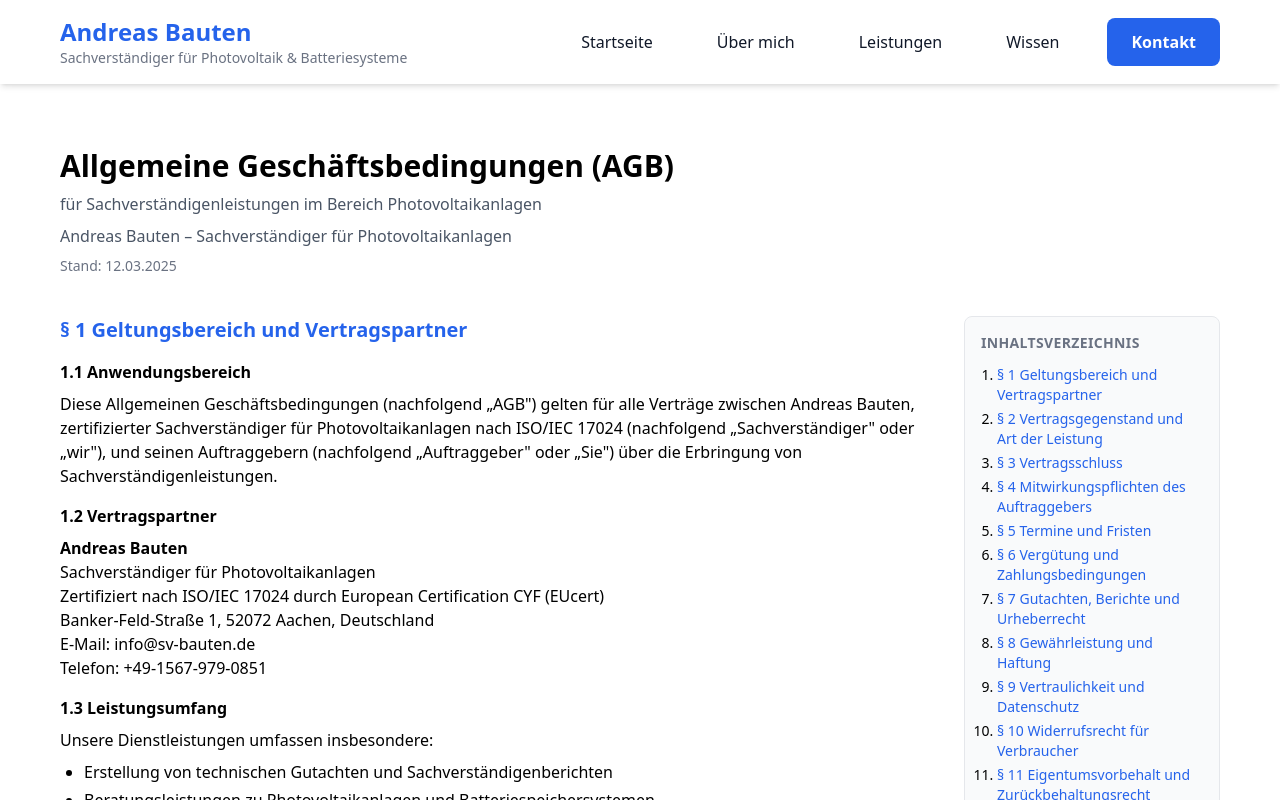
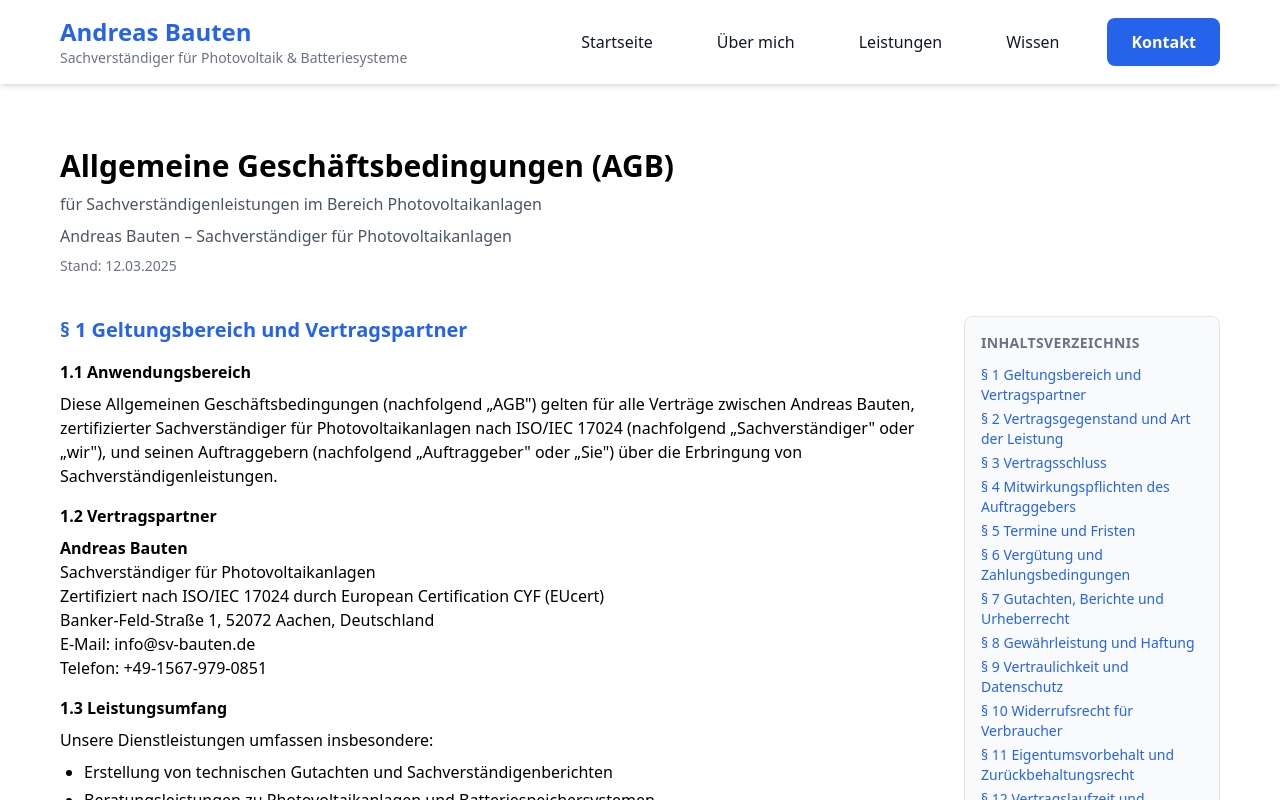
Before and after one commit to cellthium-dev/sv-website, a React (Vite) app: page /agb in a window 1280 px wide. Shown: the top 800 px of the page. Built offline with nearby package versions, Linux system fonts and the light colour scheme.

Commit message:
feat: delete numerion on AGB page

```diff
--- a/src/routes/agb/index.tsx
+++ b/src/routes/agb/index.tsx
@@ -28,7 +28,7 @@ function RouteComponent() {
               <h2 className="mb-3 font-semibold text-gray-500 text-sm uppercase tracking-wide">
                 Inhaltsverzeichnis
               </h2>
-              <ol className="list-decimal space-y-1 pl-4 text-sm">
+              <ul className="space-y-1 text-sm">
                 <li>
                   <a className="text-[#2563EB] hover:underline" href="#par1">
                     § 1 Geltungsbereich und Vertragspartner
@@ -94,7 +94,7 @@ function RouteComponent() {
                     § 13 Schlussbestimmungen
                   </a>
                 </li>
-              </ol>
+              </ul>
             </nav>
           </aside>
           <div className="min-w-0 flex-1 lg:order-1">
```
Also changed, not shown: 1 other file (tests, documents, lock files or other folders).
